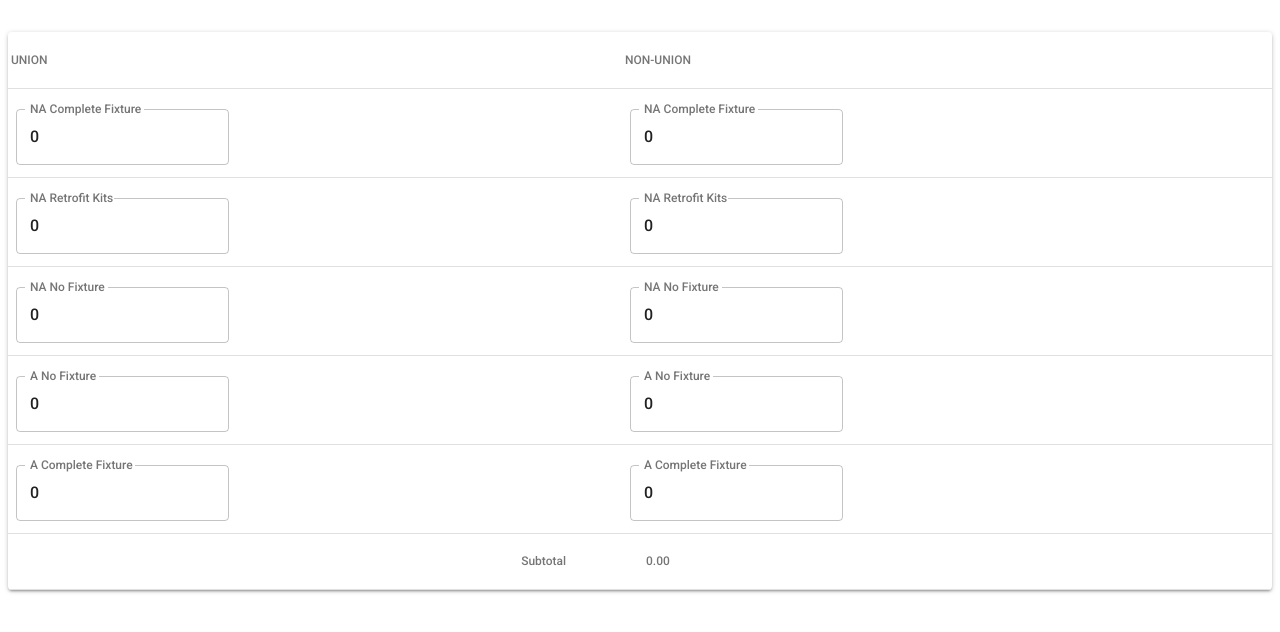
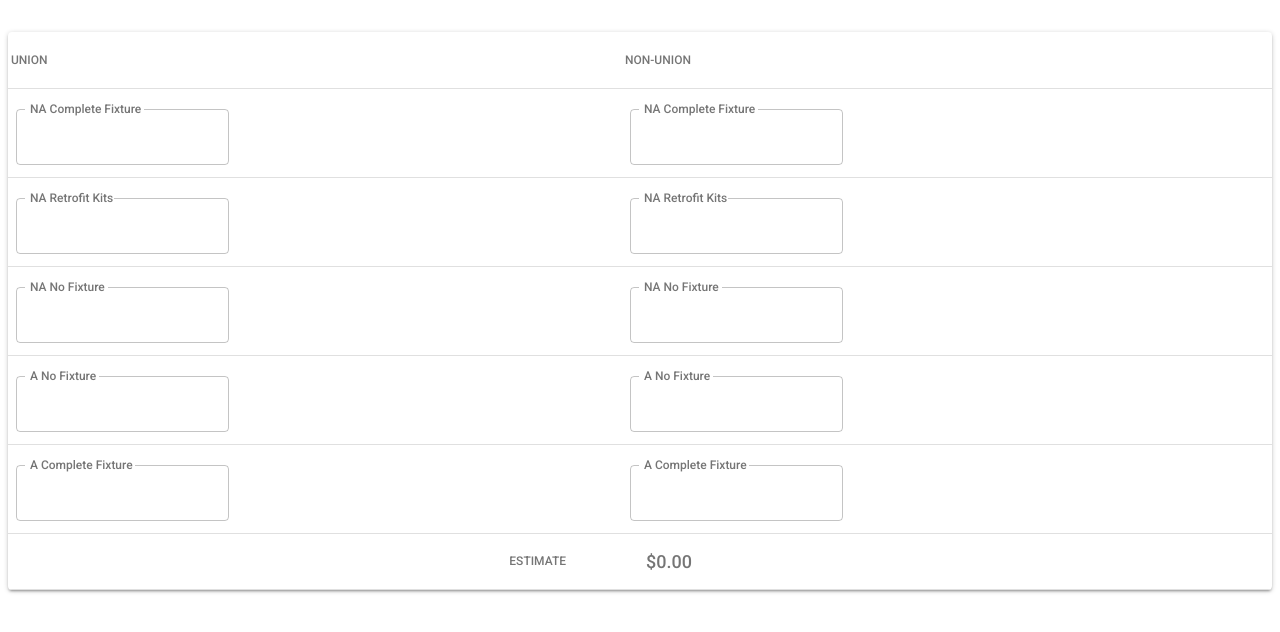
Before and after one commit to kyoungd/qlan, a React (Create React App) app: page / in a window 1280 px wide. Shown: the top 632 px of the page. Built offline with nearby package versions, Linux system fonts and the light colour scheme.

Commit message:
good formula. comma added

```diff
--- a/src/components/App.js
+++ b/src/components/App.js
@@ -35,6 +35,9 @@ const styles = theme => ({
   tableCellField: {
     paddingLeft: 0,
     paddingRight: 10
+  },
+  estimate: {
+    fontSize: 18
   }
 });
 
@@ -59,16 +62,16 @@ const currencies = [
 
 class OutlinedTextFields extends React.Component {
   state = {
-    uNACompleteFixture: 0,
-    uNARetrofitKits: 0,
-    uNANoFixture: 0,
-    uANoFixture: 0,
-    uACompleteFixture: 0,
-    nNACompleteFixture: 0,
-    nNARetrofitKits: 0,
-    nNANoFixture: 0,
-    nANoFixture: 0,
-    nACompleteFixture: 0,
+    uNACompleteFixture: '',
+    uNARetrofitKits: '',
+    uNANoFixture: '',
+    uANoFixture: '',
+    uACompleteFixture: '',
+    nNACompleteFixture: '',
+    nNARetrofitKits: '',
+    nNANoFixture: '',
+    nANoFixture: '',
+    nACompleteFixture: '',
     age: '',
   };
 
@@ -86,11 +89,8 @@ class OutlinedTextFields extends React.Component {
       'nACompleteFixture',
     ]
 
-    console.log(this.state['uNACompleteFixture']);
-    console.log(setup['uNACompleteFixture']);
-    let values = items.map(m => this.state[m] * setup[m]);
+    let values = items.map(m => (this.state[m] === '' ? 0 : this.makeNumber(this.state[m])) * setup[m]);
     let value =  values.reduce((total, value) => total + value);
-    console.log('---------------', value);
     return value;
   }
 
@@ -98,10 +98,32 @@ class OutlinedTextFields extends React.Component {
     return `${num.toFixed(2)}`;
   }
 
+  numberWithCommas = x => {
+    var parts = x.toString().split(".");
+    parts[0] = parts[0].replace(/\B(?=(\d{3})+(?!\d))/g, ",");
+    return parts.join(".");
+  }
+
+  makeNumber = x => {
+    return x.replace(/[-+()\s,]/g, '');
+  }
+
+  isNumeric = (value) => {
+    return /^-{0,1}\d+$/.test(value);
+  }
+
   handleChange = name => event => {
-    this.setState({
-      [name]: event.target.value,
-    });
+    let val = this.makeNumber(event.target.value);
+    if (val === '') {
+      this.setState({
+        [name]: '',
+      });
+    }
+    else if (this.isNumeric(val)) {
+      this.setState({
+        [name]: this.numberWithCommas(val),
+      });
+    }
   };
 
   render() {
@@ -123,7 +145,7 @@ class OutlinedTextFields extends React.Component {
                     label="NA Complete Fixture"
                     value={this.state.uNACompleteFixture}
                     onChange={this.handleChange('uNACompleteFixture')}
-                    type="number"
+                    type="text"
                     className={classes.textField}
                     InputLabelProps={{
                       shrink: true,
@@ -138,7 +160,7 @@ class OutlinedTextFields extends React.Component {
                     label="NA Complete Fixture"
                     value={this.state.nNACompleteFixture}
                     onChange={this.handleChange('nNACompleteFixture')}
-                    type="number"
+                    type="text"
                     className={classes.textField}
                     InputLabelProps={{
                       shrink: true,
@@ -155,7 +177,7 @@ class OutlinedTextFields extends React.Component {
                     label="NA Retrofit Kits"
                     value={this.state.uNARetrofitKits}
                     onChange={this.handleChange('uNARetrofitKits')}
-                    type="number"
+                    type="text"
                     className={classes.textField}
                     InputLabelProps={{
                       shrink: true,
@@ -170,7 +192,7 @@ class OutlinedTextFields extends React.Component {
                     label="NA Retrofit Kits"
                     value={this.state.nNARetrofitKits}
                     onChange={this.handleChange('nNARetrofitKits')}
-                    type="number"
+                    type="text"
                     className={classes.textField}
                     InputLabelProps={{
                       shrink: true,
@@ -187,7 +209,7 @@ class OutlinedTextFields extends React.Component {
                     label="NA No Fixture"
                     value={this.state.uNANoFixture}
                     onChange={this.handleChange('uNANoFixture')}
-                    type="number"
+                    type="text"
                     className={classes.textField}
                     InputLabelProps={{
                       shrink: true,
@@ -202,7 +224,7 @@ class OutlinedTextFields extends React.Component {
                     label="NA No Fixture"
                     value={this.state.nNANoFixture}
                     onChange={this.handleChange('nNANoFixture')}
-                    type="number"
+                    type="text"
                     className={classes.textField}
                     InputLabelProps={{
                       shrink: true,
@@ -219,7 +241,7 @@ class OutlinedTextFields extends React.Component {
                     label="A No Fixture"
                     value={this.state.uANoFixture}
                     onChange={this.handleChange('uANoFixture')}
-                    type="number"
+                    type="text"
                     className={classes.textField}
                     InputLabelProps={{
                       shrink: true,
@@ -234,7 +256,7 @@ class OutlinedTextFields extends React.Component {
                     label="A No Fixture"
                     value={this.state.nANoFixture}
                     onChange={this.handleChange('agnANoFixturee')}
-                    type="number"
+                    type="text"
                     className={classes.textField}
                     InputLabelProps={{
                       shrink: true,
@@ -251,7 +273,7 @@ class OutlinedTextFields extends React.Component {
                     label="A Complete Fixture"
                     value={this.state.uACompleteFixture}
                     onChange={this.handleChange('uACompleteFixture')}
-                    type="number"
+                    type="text"
                     className={classes.textField}
                     InputLabelProps={{
                       shrink: true,
@@ -266,7 +288,7 @@ class OutlinedTextFields extends React.Component {
                     label="A Complete Fixture"
                     value={this.state.nACompleteFixture}
                     onChange={this.handleChange('nACompleteFixture')}
-                    type="number"
+                    type="text"
                     className={classes.textField}
                     InputLabelProps={{
                       shrink: true,
@@ -277,8 +299,8 @@ class OutlinedTextFields extends React.Component {
                 </TableCell>
               </TableRow>
               <TableRow>
-                <TableCell align="right">Subtotal</TableCell>
-                <TableCell align="left">{this.ccyFormat(this.subtotal())}</TableCell>
+                <TableCell align="right">ESTIMATE</TableCell>
+                <TableCell align="left" className={classes.estimate}>${this.numberWithCommas(this.ccyFormat(this.subtotal()))}</TableCell>
               </TableRow>
             </TableHead>
           </Table>
--- a/src/components/setup.json
+++ b/src/components/setup.json
@@ -1,12 +1,12 @@
 {
-  "uNACompleteFixture": 2.5,
-  "uNARetrofitKits": 2.5,
-  "uNANoFixture": 2.5,
-  "uANoFixture": 2.5,
-  "uACompleteFixture": 2.5,
-  "nNACompleteFixture": 2.5,
-  "nNARetrofitKits": 2.5,
-  "nNANoFixture": 2.5,
-  "nANoFixture": 2.5,
-  "nACompleteFixture": 2.5
+  "uNACompleteFixture": 3.53,
+  "uNARetrofitKits": 2.66,
+  "uNANoFixture": 0.97,
+  "uANoFixture": 4.73,
+  "uACompleteFixture": 6.27,
+  "nNACompleteFixture": 3.25,
+  "nNARetrofitKits": 2.46,
+  "nNANoFixture": 0.93,
+  "nANoFixture": 4.39,
+  "nACompleteFixture": 5.81
 }
```
